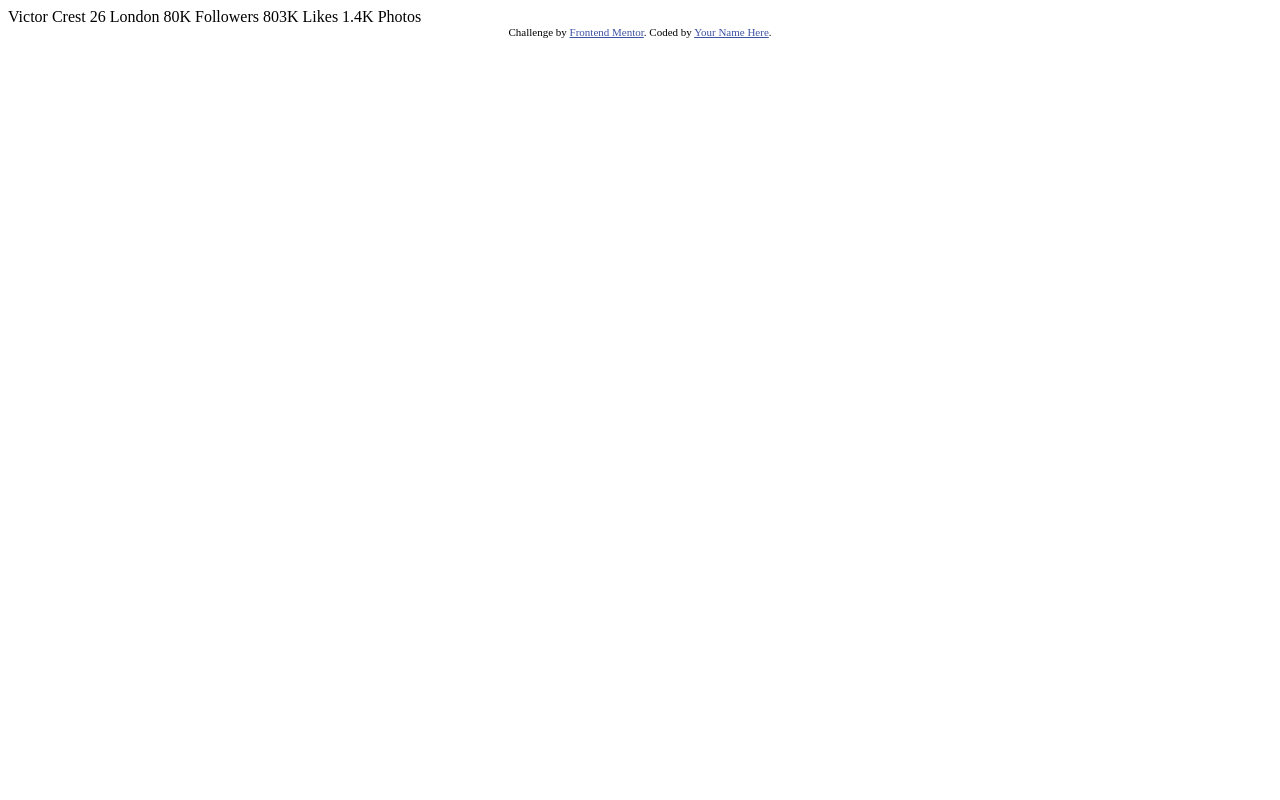
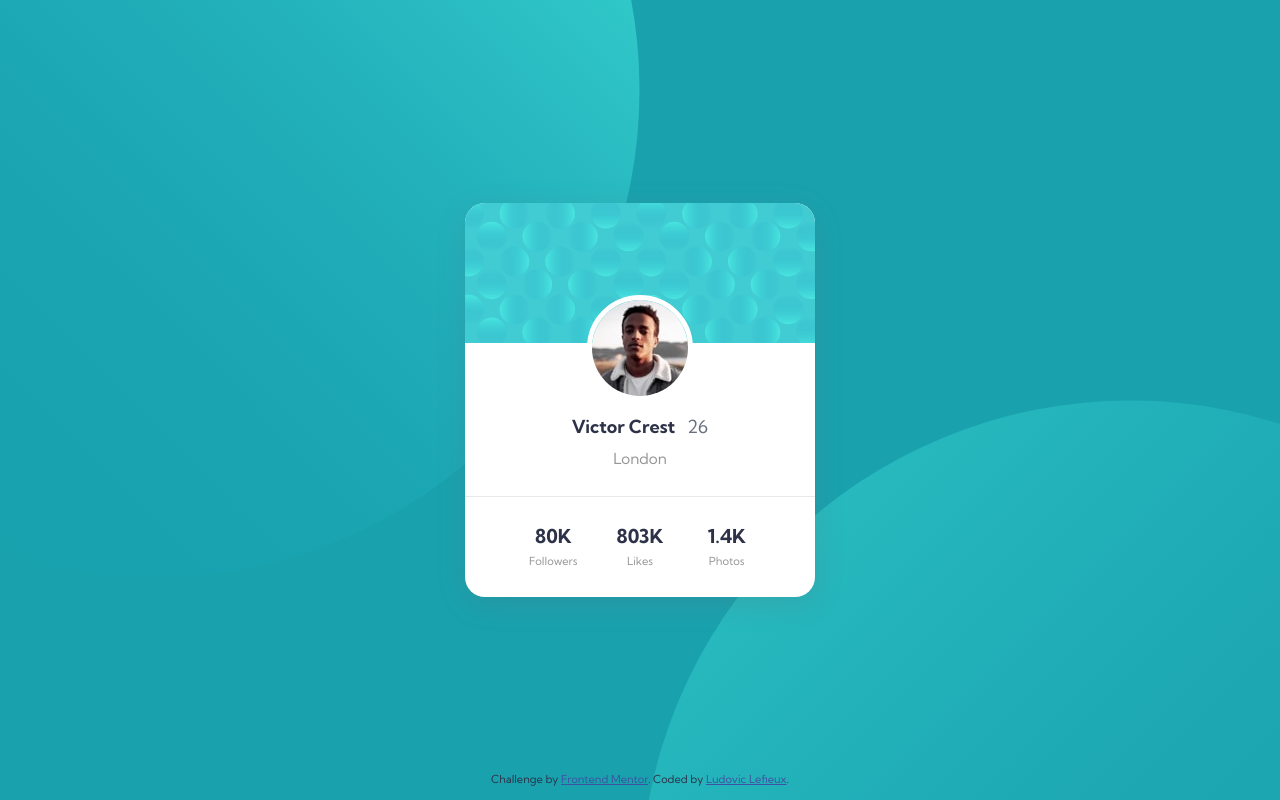
Before and after one commit to LudovicLefieux/profile-card-component-main, a plain HTML site: page index.html in a window 1280 px wide. Drawn offline with Linux system fonts and the light colour scheme.

Commit message:
Final version

```diff
--- /dev/null
+++ b/css/reset.css
@@ -0,0 +1,129 @@
+/* http://meyerweb.com/eric/tools/css/reset/
+   v2.0 | 20110126
+   License: none (public domain)
+*/
+
+html,
+body,
+div,
+span,
+applet,
+object,
+iframe,
+h1,
+h2,
+h3,
+h4,
+h5,
+h6,
+p,
+blockquote,
+pre,
+a,
+abbr,
+acronym,
+address,
+big,
+cite,
+code,
+del,
+dfn,
+em,
+img,
+ins,
+kbd,
+q,
+s,
+samp,
+small,
+strike,
+strong,
+sub,
+sup,
+tt,
+var,
+b,
+u,
+i,
+center,
+dl,
+dt,
+dd,
+ol,
+ul,
+li,
+fieldset,
+form,
+label,
+legend,
+table,
+caption,
+tbody,
+tfoot,
+thead,
+tr,
+th,
+td,
+article,
+aside,
+canvas,
+details,
+embed,
+figure,
+figcaption,
+footer,
+header,
+hgroup,
+menu,
+nav,
+output,
+ruby,
+section,
+summary,
+time,
+mark,
+audio,
+video {
+  margin: 0;
+  padding: 0;
+  border: 0;
+  font-size: 100%;
+  font: inherit;
+  vertical-align: baseline;
+}
+/* HTML5 display-role reset for older browsers */
+article,
+aside,
+details,
+figcaption,
+figure,
+footer,
+header,
+hgroup,
+menu,
+nav,
+section {
+  display: block;
+}
+body {
+  line-height: 1;
+}
+ol,
+ul {
+  list-style: none;
+}
+blockquote,
+q {
+  quotes: none;
+}
+blockquote:before,
+blockquote:after,
+q:before,
+q:after {
+  content: "";
+  content: none;
+}
+table {
+  border-collapse: collapse;
+  border-spacing: 0;
+}
--- /dev/null
+++ b/css/style.css
@@ -0,0 +1,111 @@
+/****** BASE ******/
+
+@import url("https://fonts.googleapis.com/css2?family=Kumbh+Sans:wght@400;700&display=swap");
+
+:root {
+  --primary-dark-cyan: hsl(185, 75%, 39%);
+  --primary-very-dark-desaturated-blue: hsl(229, 23%, 23%);
+  --primary-dark-grayish-blue: hsl(227, 10%, 46%);
+  --neutral-dark-gray: hsl(0, 0%, 59%);
+}
+
+body {
+  font-family: "Kumbh Sans";
+  font-size: 18px;
+  padding: 25px;
+  background: url(../images/bg-pattern-top.svg) no-repeat,
+    url(../images/bg-pattern-bottom.svg) no-repeat, var(--primary-dark-cyan);
+  background-position: right 50vw top -50vh, 50vw 50vh;
+  box-sizing: border-box;
+  height: 100vh;
+  color: var(--primary-very-dark-desaturated-blue);
+}
+
+main {
+  height: 100%;
+  display: flex;
+  flex-direction: column;
+  justify-content: center;
+  align-items: center;
+}
+
+/****** PROFILE CARD ******/
+
+.profile-card {
+  width: 100%;
+  max-width: 350px;
+  text-align: center;
+  border-radius: 20px;
+  overflow: hidden;
+  background: #fff;
+  box-shadow: rgba(100, 100, 111, 0.2) 0px 7px 29px 0px;
+}
+
+.profile-card__background {
+  min-height: 140px;
+  background: url(../images/bg-pattern-card.svg) no-repeat;
+  background-size: cover;
+}
+
+.profile-card__infos {
+  position: relative;
+  width: 100%;
+  padding: 75px 0 30px 0;
+  border-bottom: solid 1px hsl(0, 0%, 91%);
+}
+
+.profile-card__picture {
+  position: absolute;
+  top: calc(-95px / 2);
+  left: 50%;
+  transform: translate(-50%, 0);
+  border-radius: 50%;
+  border: solid 5px white;
+}
+
+.name {
+  font-weight: 700;
+  margin-right: 12px;
+}
+
+.age {
+  color: var(--primary-dark-grayish-blue);
+}
+
+.town {
+  display: block;
+  margin-top: 15px;
+  font-size: 0.95rem;
+  color: var(--neutral-dark-gray);
+}
+
+.profile-card__figures {
+  width: 100%;
+  box-sizing: border-box;
+  padding: 30px 45px;
+  display: flex;
+  justify-content: space-between;
+}
+
+.item {
+  width: 33.3333%;
+  display: flex;
+  flex-direction: column;
+  align-items: center;
+}
+
+.item__number {
+  font-size: 1.2rem;
+  font-weight: 700;
+  margin-bottom: 10px;
+}
+
+.item__heading {
+  color: var(--neutral-dark-gray);
+  font-size: 0.7rem;
+}
+
+.attribution {
+  position: absolute;
+  bottom: 15px;
+}
--- a/index.html
+++ b/index.html
@@ -1,35 +1,68 @@
 <!DOCTYPE html>
 <html lang="en">
   <head>
-  <meta charset="UTF-8">
-  <meta name="viewport" content="width=device-width, initial-scale=1.0"> <!-- displays site properly based on user's device -->
+    <meta charset="UTF-8" />
+    <meta name="viewport" content="width=device-width, initial-scale=1.0" />
+    <!-- displays site properly based on user's device -->
 
-  <link rel="icon" type="image/png" sizes="32x32" href="./images/favicon-32x32.png">
+    <link
+      rel="icon"
+      type="image/png"
+      sizes="32x32"
+      href="./images/favicon-32x32.png"
+    />
+    <link rel="stylesheet" href="./css/reset.css" />
+    <link rel="stylesheet" href="./css/style.css" />
 
     <title>Frontend Mentor | Profile card component</title>
 
     <!-- Feel free to remove these styles or customise in your own stylesheet 👍 -->
     <style>
-    .attribution { font-size: 11px; text-align: center; }
-    .attribution a { color: hsl(228, 45%, 44%); }
+      .attribution {
+        font-size: 11px;
+        text-align: center;
+      }
+      .attribution a {
+        color: hsl(228, 45%, 44%);
+      }
     </style>
   </head>
   <body>
-  Victor Crest
-  26
-  London
-
-  80K
-  Followers
-
-  803K
-  Likes
-
-  1.4K
-  Photos
+    <main>
+      <div class="profile-card">
+        <div class="profile-card__background"></div>
+        <div class="profile-card__infos">
+          <img
+            src="./images/image-victor.jpg"
+            alt="Profile picture"
+            class="profile-card__picture"
+          />
+          <span class="name">Victor Crest</span><span class="age">26</span>
+          <span class="town">London</span>
+        </div>
+        <div class="profile-card__figures">
+          <div class="item">
+            <span class="item__number">80K</span>
+            <span class="item__heading">Followers</span>
+          </div>
+          <div class="item">
+            <span class="item__number">803K</span>
+            <span class="item__heading">Likes</span>
+          </div>
+          <div class="item">
+            <span class="item__number">1.4K</span>
+            <span class="item__heading">Photos</span>
+          </div>
+        </div>
+      </div>
       <div class="attribution">
-    Challenge by <a href="https://www.frontendmentor.io?ref=challenge" target="_blank">Frontend Mentor</a>.
-    Coded by <a href="#">Your Name Here</a>.
+        Challenge by
+        <a href="https://www.frontendmentor.io?ref=challenge" target="_blank"
+          >Frontend Mentor</a
+        >. Coded by
+        <a href="https://ludovic-lefieux.fr/" target="_blank">Ludovic Lefieux</a
+        >.
       </div>
+    </main>
   </body>
 </html>
```
Lines whose indentation alone changed are shown as unchanged.
